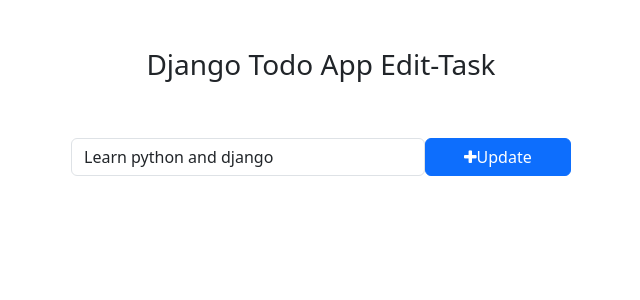
After one commit to MohanSai111/Todo, a Django app: page /todo/edit_task/1/ in a window 1280 px wide. The commit adds this page. Shown: the top 300 px of the page, without its empty margins (319-959 px from the left). Run offline with Django 5.2, Linux system fonts and the light colour scheme; data comes from the database, SQL or seed files in the repository; both versions use the stored data as it was after the commit.

Commit message:
todo app final

```diff
--- /dev/null
+++ b/templates/edit_task.html
@@ -0,0 +1,29 @@
+<!DOCTYPE html>
+<html lang="en">
+<head>
+    <meta charset="UTF-8">
+    <meta name="viewport" content="width=device-width, initial-scale=1.0">
+    <title>Edit task- Danjo ToDo App</title>
+
+    <!-- Bootstrap -->
+    <link href="https://cdn.jsdelivr.net/npm/bootstrap@5.3.0-alpha1/dist/css/bootstrap.min.css" rel="stylesheet" integrity="sha384-GLhlTQ8iRABdZLl6O3oVMWSktQOp6b7In1Zl3/Jr59b6EGGoI1aFkw7cmDA6j6gD" crossorigin="anonymous">
+    <script src="https://cdn.jsdelivr.net/npm/bootstrap@5.3.0-alpha1/dist/js/bootstrap.bundle.min.js" integrity="sha384-w76AqPfDkMBDXo30jS1Sgez6pr3x5MlQ1ZAGC+nuZB+EYdgRZgiwxhTBTkF7CXvN" crossorigin="anonymous"></script>
+    <!-- Font Awesome Icons -->
+    <link rel="stylesheet" href="https://cdnjs.cloudflare.com/ajax/libs/font-awesome/4.7.0/css/font-awesome.min.css">
+
+</head>
+<body>
+    <div class="container">
+       <h3 class="pt-5 pb-5 text-center">Django Todo App Edit-Task</h3>
+        <form action="{% url 'edit-task' get_task.id %}" method="POST" style="width: 500px; margin: auto;">
+                    {% csrf_token %}
+                    <div class="form-group">
+                        <span style="display: flex;">
+                            <input type="text" name="task" class="form-control" placeholder="Add a task" value="{{get_task.task}}">
+                            <button type="submit" class="btn btn-primary" style="width: 200px;"><i class="fa fa-plus"></i>Update</button>
+                        </span>
+                    </div>
+                </form>
+    </div>
+</body>
+</html>
--- a/todo/urls.py
+++ b/todo/urls.py
@@ -4,4 +4,8 @@ from . import views
 
 urlpatterns=[
    path('addtask/' ,views.addtask,name='add-task'),
+   path('mark_as_done/<int:pk>/',views.marks_as_done,name='mark-as-done'),
+   path('mark_as_undone/<int:pk>/',views.marks_as_undone,name='mark-as-undone'),
+   path('edit_task/<int:pk>/',views.edit_task,name='edit-task'),
+   path('delete_task/<int:pk>/',views.delete_task,name='delete-task')
 ]
--- a/todo/views.py
+++ b/todo/views.py
@@ -1,4 +1,5 @@
-from django.shortcuts import redirect, render
+
+from django.shortcuts import get_object_or_404, redirect, render
 from .models import Task
 
 # Create your views here.
@@ -7,3 +8,34 @@ def addtask(request):
     task = request.POST['task']
     Task.objects.create(task=task)
     return redirect('home')
+
+
+def marks_as_done(request,pk):
+  task= get_object_or_404(Task,pk=pk)
+  task.is_completed=True
+  task.save()
+  return redirect('home')
+
+def marks_as_undone(request,pk):
+  task= get_object_or_404(Task,pk=pk)
+  task.is_completed=False
+  task.save()
+  return redirect('home')
+
+def edit_task(request,pk):
+   get_task= get_object_or_404(Task,pk=pk)
+   if request.method=='POST':
+      new_task= request.POST['task']
+      get_task.task= new_task
+      get_task.save()
+      return redirect('home')
+   else:
+      context={
+         'get_task':get_task
+      }
+   return render(request,'edit_task.html',context)
+
+def delete_task(request,pk):
+   task=get_object_or_404(Task,pk=pk)
+   task.delete()
+   return redirect('home')
```
Also changed, not shown: templates/home.html (+10 -4 lines), todo_main/views.py (+6 -1 lines), db.sqlite3.
